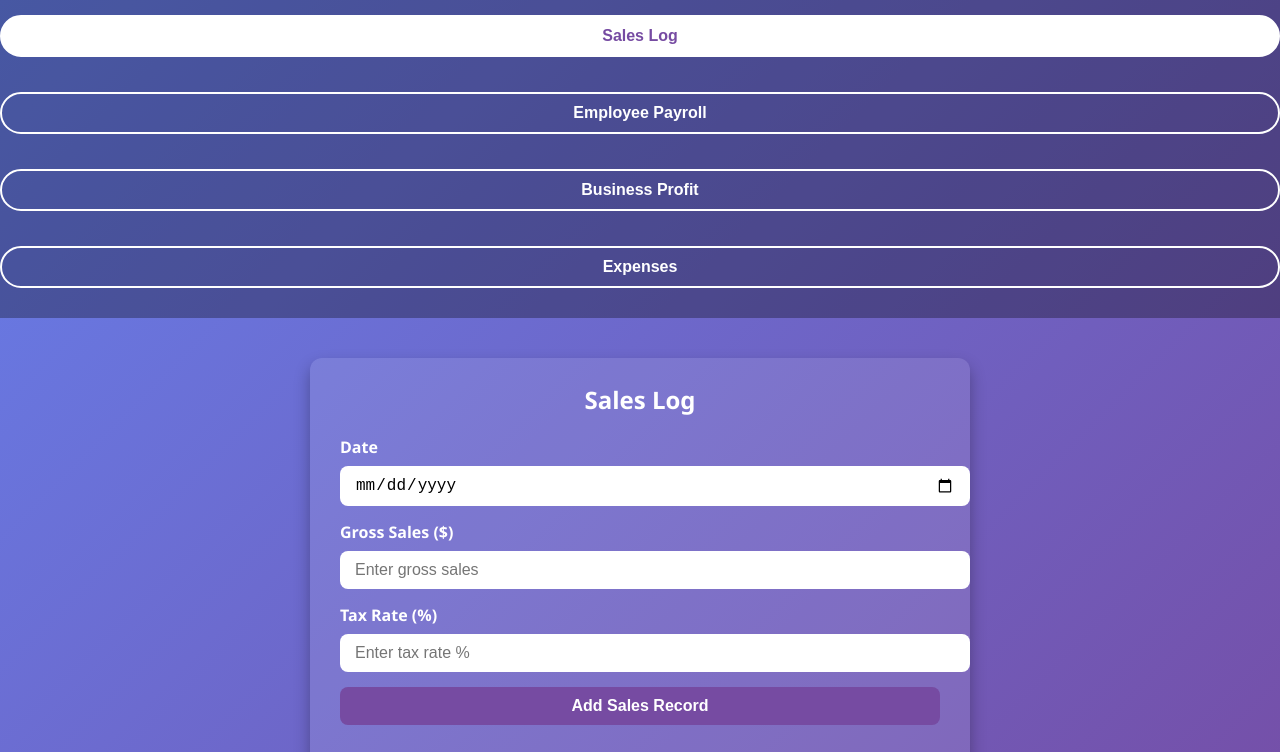
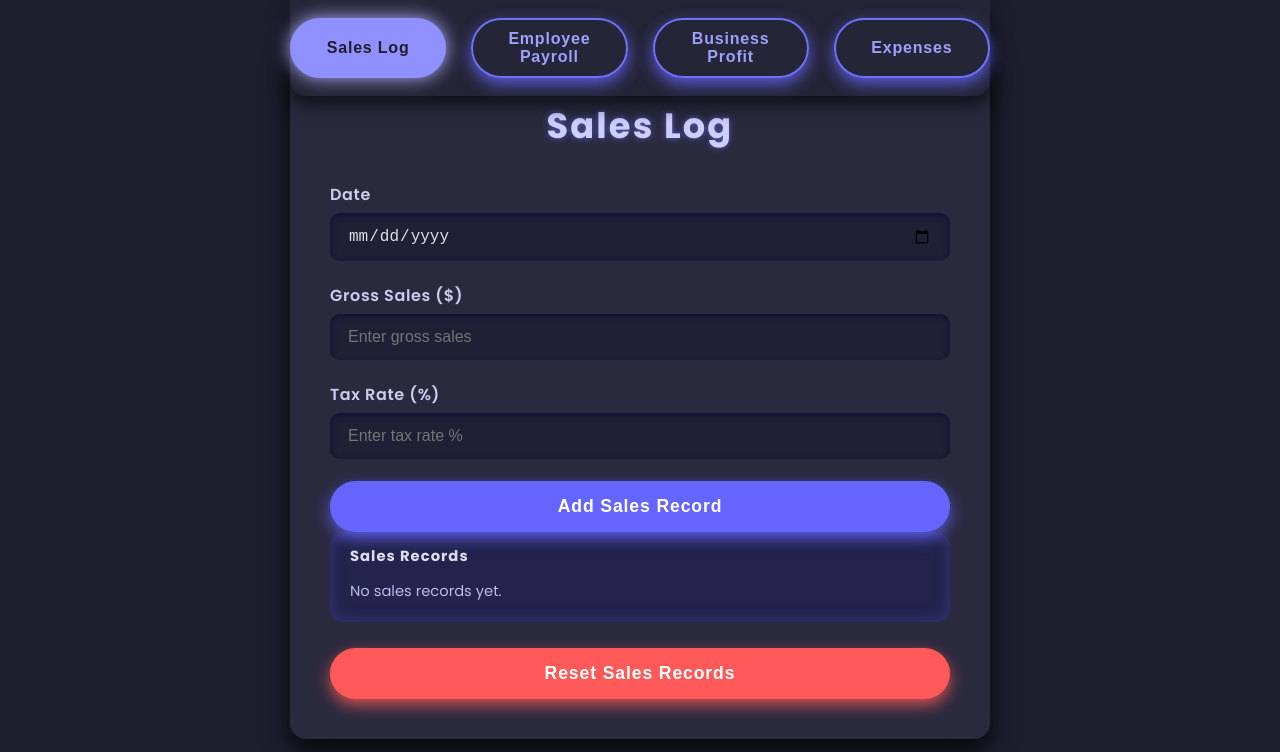
Before and after one commit to AlsGarage763/fivem-business-dashboard, a plain HTML site: page index.html in a window 1280 px wide. Both pictures are taken after a click on the button "Sales Log". Shown: the top 752 px of the page. Drawn offline with Linux system fonts and the light colour scheme.

Commit message:
Add files via upload
updated website

```diff
--- a/index.html
+++ b/index.html
@@ -5,97 +5,216 @@
 <meta name="viewport" content="width=device-width, initial-scale=1" />
 <title>FiveM Business Dashboard</title>
 <style>
+  /* Reset and base styles */
+  * {
+    box-sizing: border-box;
+  }
   body {
-    font-family: 'Segoe UI', Tahoma, Geneva, Verdana, sans-serif;
-    background: linear-gradient(135deg, #667eea, #764ba2);
-    color: #fff;
+    font-family: 'Poppins', sans-serif;
+    background: #1e1e2f;
+    color: #e0e0e0;
     margin: 0;
     padding: 0;
+    min-height: 100vh;
+    display: flex;
+    flex-direction: column;
+    align-items: center;
   }
+
+  /* Container for main content */
+  main {
+    max-width: 700px;
+    width: 95%;
+    margin: 40px auto 60px auto;
+    background: #2a2a3f;
+    border-radius: 16px;
+    box-shadow: 0 12px 28px rgba(0,0,0,0.8);
+    padding: 30px 40px 40px 40px;
+  }
+
+  /* Navigation styles */
   nav {
-    background: rgba(0,0,0,0.3);
+    width: 100%;
+    background: #252538;
     display: flex;
     justify-content: center;
-    gap: 20px;
-    padding: 15px 0;
-    position: sticky;
+    gap: 25px;
+    padding: 18px 0;
+    border-radius: 0 0 16px 16px;
+    box-shadow: 0 8px 20px rgba(0,0,0,0.7);
+    position: fixed;
     top: 0;
-    z-index: 10;
-    flex-wrap: wrap;
+    left: 50%;
+    transform: translateX(-50%);
+    max-width: 700px;
+    z-index: 100;
   }
   nav button {
     background: transparent;
-    border: 2px solid #fff;
-    color: white;
-    padding: 10px 20px;
-    border-radius: 25px;
+    border: 2.5px solid #7070ff;
+    color: #a0a0ff;
+    padding: 10px 26px;
+    border-radius: 30px;
     font-weight: 600;
+    font-size: 16px;
     cursor: pointer;
-    transition: 0.3s ease;
-    white-space: nowrap;
+    transition: all 0.3s ease;
+    letter-spacing: 0.05em;
+    user-select: none;
   }
-  nav button:hover, nav button.active {
-    background: #fff;
-    color: #764ba2;
+  nav button:hover {
+    background: #7070ff;
+    color: #1e1e2f;
+    box-shadow: 0 0 10px #8c8cff;
   }
+  nav button.active {
+    background: #9090ff;
+    color: #1e1e2f;
+    border-color: #9090ff;
+    box-shadow: 0 0 18px #b0b0ff;
+  }
+
+  /* Section styles */
   section {
-    max-width: 600px;
-    margin: 40px auto;
-    background: rgba(255,255,255,0.1);
-    border-radius: 12px;
-    padding: 25px 30px;
-    box-shadow: 0 8px 16px rgba(0,0,0,0.3);
+    display: none;
+    animation: fadeIn 0.5s ease forwards;
+  }
+  section.active {
+    display: block;
   }
   h2 {
-    margin-top: 0;
-    margin-bottom: 20px;
+    font-weight: 700;
+    font-size: 2.2rem;
     text-align: center;
+    margin-bottom: 30px;
+    letter-spacing: 0.06em;
+    color: #cfcfff;
+    text-shadow: 0 0 6px #7070ffaa;
   }
+
+  /* Form label and input */
   label {
     display: block;
-    margin-bottom: 8px;
+    margin-bottom: 6px;
     font-weight: 600;
+    color: #ccccee;
+    letter-spacing: 0.04em;
   }
-  input, select, button {
+  input, select {
     width: 100%;
-    padding: 10px 15px;
-    border-radius: 8px;
+    padding: 14px 18px;
+    font-size: 1rem;
+    border-radius: 10px;
     border: none;
-    margin-bottom: 15px;
-    font-size: 16px;
+    margin-bottom: 22px;
+    background: #1f1f36;
+    color: #e0e0e0;
+    box-shadow: inset 0 2px 6px #111133;
+    transition: box-shadow 0.3s ease;
+  }
+  input:focus, select:focus {
+    outline: none;
+    box-shadow: 0 0 10px #7070ffcc;
+    background: #2a2a50;
+  }
+
+  /* Buttons */
+  button {
+    width: 100%;
+    padding: 15px;
+    font-weight: 700;
+    font-size: 1.1rem;
+    border-radius: 40px;
+    border: none;
+    background: #6565ff;
+    color: #fff;
+    cursor: pointer;
+    box-shadow: 0 6px 15px #6565ffcc;
+    transition: background 0.3s ease, box-shadow 0.3s ease;
+    letter-spacing: 0.05em;
+    user-select: none;
+  }
+  button:hover {
+    background: #9090ff;
+    box-shadow: 0 8px 22px #9090ffcc;
+  }
+  button.reset-btn {
+    background: #ff5959;
+    box-shadow: 0 6px 15px #ff5959cc;
+    margin-top: 12px;
+  }
+  button.reset-btn:hover {
+    background: #ff7b7b;
+    box-shadow: 0 8px 22px #ff7b7bcc;
+  }
+
+  /* Result area */
+  .result {
+    margin-top: 18px;
+    background: #1f1f36;
+    padding: 20px 25px;
+    border-radius: 14px;
+    box-shadow: inset 0 0 8px #5555ffaa;
+    font-weight: 700;
+    font-size: 1.2rem;
+    letter-spacing: 0.05em;
+    line-height: 1.6;
+    white-space: pre-line;
+  }
+
+  /* Scrollable log lists */
+  .log-list {
+    max-height: 250px;
+    overflow-y: auto;
+    background: #23234d;
+    border-radius: 14px;
+    padding: 14px 20px;
+    color: #bbbbee;
+    font-size: 0.92rem;
+    box-shadow: inset 0 0 15px #7070ff44;
+    margin-bottom: 14px;
+  }
+  .log-list h4 {
+    margin-top: 0;
+    margin-bottom: 14px;
+    color: #ddddee;
+    font-weight: 700;
+    letter-spacing: 0.07em;
+  }
+  .log-list p {
+    margin: 6px 0;
+  }
+
+  /* Fade in animation */
+  @keyframes fadeIn {
+    from {opacity: 0;}
+    to {opacity: 1;}
+  }
+
+  /* Responsive */
+  @media (max-width: 480px) {
+    main {
+      padding: 20px 20px 30px 20px;
+    }
+    nav {
+      gap: 14px;
+      padding: 12px 0;
+    }
+    nav button {
+      padding: 8px 14px;
+      font-size: 14px;
+    }
+    h2 {
+      font-size: 1.8rem;
+      margin-bottom: 20px;
     }
     button {
-    background: #764ba2;
-    color: white;
-    font-weight: 700;
-    border: none;
+      font-size: 1rem;
+      padding: 13px;
     }
-  button:hover {
-    background: #667eea;
-  }
-  .result {
-    text-align: center;
-    font-size: 20px;
-    font-weight: 700;
-    margin-top: 10px;
-  }
-  .log-list {
-    max-height: 200px;
-    overflow-y: auto;
-    margin-top: 15px;
-    border-top: 1px solid #ddd;
-    padding-top: 10px;
-    color: #eee;
-  }
-  .log-list p {
-    font-size: 14px;
-    margin: 4px 0;
-  }
-  .reset-btn {
-    background: #ff4d4d;
-    margin-top: 10px;
   }
 </style>
+<link href="https://fonts.googleapis.com/css2?family=Poppins:wght@400;600;700&display=swap" rel="stylesheet" />
 </head>
 <body>
 
@@ -106,8 +225,9 @@
   <button id="nav-expenses">Expenses</button>
 </nav>
 
+<main>
   <!-- SALES LOG SECTION -->
-<section id="sales-section">
+  <section id="sales-section" class="active">
     <h2>Sales Log</h2>
     <label for="sales-date">Date</label>
     <input type="date" id="sales-date" />
@@ -124,7 +244,7 @@
   </section>
 
   <!-- EMPLOYEE PAYROLL SECTION -->
-<section id="payroll-section" style="display:none;">
+  <section id="payroll-section">
     <h2>Employee Payroll</h2>
     <label for="payroll-date">Date</label>
     <input type="date" id="payroll-date" />
@@ -148,7 +268,7 @@
   </section>
 
   <!-- BUSINESS PROFIT SECTION -->
-<section id="profit-section" style="display:none;">
+  <section id="profit-section">
     <h2>Business Profit</h2>
     <button id="calculate-profit-btn">Calculate Profit</button>
     <div class="result" id="profit-result"></div>
@@ -159,90 +279,61 @@
   </section>
 
   <!-- EXPENSES SECTION -->
-<section id="expenses-section" style="display:none;">
+  <section id="expenses-section">
     <h2>Expenses</h2>
     <label for="expense-date">Date</label>
     <input type="date" id="expense-date" />
     <label for="expense-category">Category</label>
-  <input type="text" id="expense-category" placeholder="e.g. Materials, Rent" />
+    <input type="text" id="expense-category" placeholder="E.g. materials, rent, utilities" />
     <label for="expense-amount">Amount ($)</label>
     <input type="number" id="expense-amount" min="0" step="0.01" placeholder="Enter amount spent" />
-  <button id="add-expense-btn">Add Expense</button>
+    <button id="add-expense-btn">Add Expense Record</button>
 
     <div class="log-list" id="expense-log-list">
       <h4>Expense Records</h4>
     </div>
-
-  <div class="result" id="monthly-expense-total"></div>
     <button id="reset-expenses" class="reset-btn">Reset Expense Records</button>
   </section>
+</main>
 
 <script>
-// Constants
   const PAY_PER_LOG = 500;
 
-// Utility functions for localStorage
+  // Helper localStorage functions
   function getLocalData(key) {
     return JSON.parse(localStorage.getItem(key)) || [];
   }
-
   function setLocalData(key, data) {
     localStorage.setItem(key, JSON.stringify(data));
   }
 
   // NAVIGATION
-const navSales = document.getElementById('nav-sales');
-const navPayroll = document.getElementById('nav-payroll');
-const navProfit = document.getElementById('nav-profit');
-const navExpenses = document.getElementById('nav-expenses');
-
-const salesSection = document.getElementById('sales-section');
-const payrollSection = document.getElementById('payroll-section');
-const profitSection = document.getElementById('profit-section');
-const expensesSection = document.getElementById('expenses-section');
-
-function setActiveNav(button) {
-  [navSales, navPayroll, navProfit, navExpenses].forEach(btn => btn.classList.remove('active'));
-  button.classList.add('active');
-}
-
-navSales.onclick = () => {
-  setActiveNav(navSales);
-  salesSection.style.display = 'block';
-  payrollSection.style.display = 'none';
-  profitSection.style.display = 'none';
-  expensesSection.style.display = 'none';
-  renderSalesLogs();
+  const navButtons = {
+    sales: document.getElementById('nav-sales'),
+    payroll: document.getElementById('nav-payroll'),
+    profit: document.getElementById('nav-profit'),
+    expenses: document.getElementById('nav-expenses')
+  };
+  const sections = {
+    sales: document.getElementById('sales-section'),
+    payroll: document.getElementById('payroll-section'),
+    profit: document.getElementById('profit-section'),
+    expenses: document.getElementById('expenses-section')
   };
 
-navPayroll.onclick = () => {
-  setActiveNav(navPayroll);
-  salesSection.style.display = 'none';
-  payrollSection.style.display = 'block';
-  profitSection.style.display = 'none';
-  expensesSection.style.display = 'none';
-  renderPayrollLogs();
-};
+  Object.keys(navButtons).forEach(key => {
+    navButtons[key].addEventListener('click', () => {
+      // Toggle active button
+      Object.values(navButtons).forEach(btn => btn.classList.remove('active'));
+      navButtons[key].classList.add('active');
 
-navProfit.onclick = () => {
-  setActiveNav(navProfit);
-  salesSection.style.display = 'none';
-  payrollSection.style.display = 'none';
-  profitSection.style.display = 'block';
-  expensesSection.style.display = 'none';
-  renderProfitLogs();
-};
+      // Show corresponding section
+      Object.values(sections).forEach(sec => sec.classList.remove('active'));
+      sections[key].classList.add('active');
+    });
+  });
 
-navExpenses.onclick = () => {
-  setActiveNav(navExpenses);
-  salesSection.style.display = 'none';
-  payrollSection.style.display = 'none';
-  profitSection.style.display = 'none';
-  expensesSection.style.display = 'block';
-  renderExpenseLogs();
-};
-
-// SALES LOG FUNCTIONS
+  // --- SALES LOG ---
   const salesDateInput = document.getElementById('sales-date');
   const salesGrossInput = document.getElementById('sales-gross');
   const salesTaxInput = document.getElementById('sales-tax');
@@ -254,8 +345,8 @@ addSaleBtn.onclick = () => {
     const date = salesDateInput.value;
     const gross = parseFloat(salesGrossInput.value);
     const taxRate = parseFloat(salesTaxInput.value);
-  if (!date || isNaN(gross) || isNaN(taxRate)) {
-    alert('Please enter valid date, gross sales, and tax rate.');
+    if (!date || isNaN(gross) || gross < 0 || isNaN(taxRate) || taxRate < 0 || taxRate > 100) {
+      alert('Please enter valid date, gross sales, and tax rate (0-100).');
       return;
     }
     const sales = getLocalData('salesLogs');
@@ -274,8 +365,10 @@ function renderSalesLogs() {
       salesLogList.innerHTML += '<p>No sales records yet.</p>';
       return;
     }
-  sales.forEach((sale, i) => {
-    salesLogList.innerHTML += `<p>${sale.date} - Gross: $${sale.gross.toFixed(2)}, Tax Rate: ${sale.taxRate}%</p>`;
+    sales.sort((a,b) => b.date.localeCompare(a.date));
+    sales.forEach(sale => {
+      const net = sale.gross * (1 - sale.taxRate / 100);
+      salesLogList.innerHTML += `<p><strong>${sale.date}</strong> - Gross: $${sale.gross.toFixed(2)}, Tax: ${sale.taxRate}%, Net: $${net.toFixed(2)}</p>`;
     });
   }
 
@@ -286,7 +379,7 @@ resetSalesBtn.onclick = () => {
     }
   };
 
-// PAYROLL FUNCTIONS
+  // --- EMPLOYEE PAYROLL ---
   const payrollDateInput = document.getElementById('payroll-date');
   const employeeSelect = document.getElementById('employee-select');
   const logsWorkedInput = document.getElementById('logs-worked');
@@ -296,14 +389,14 @@ const resetPayrollBtn = document.getElementById('reset-payroll');
 
   addPayrollBtn.onclick = () => {
     const date = payrollDateInput.value;
-  const employee = employeeSelect.options[employeeSelect.selectedIndex].text;
+    const employeeName = employeeSelect.options[employeeSelect.selectedIndex].text;
     const logs = parseInt(logsWorkedInput.value, 10);
-  if (!date || !employee || isNaN(logs)) {
-    alert('Please enter valid date, select employee, and logs worked.');
+    if (!date || !employeeName || isNaN(logs) || logs < 0) {
+      alert('Please enter valid date, select employee, and enter logs worked.');
       return;
     }
     const payrolls = getLocalData('payrollLogs');
-  payrolls.push({ date, employee, logs });
+    payrolls.push({ date, employee: employeeName, logs });
     setLocalData('payrollLogs', payrolls);
     payrollDateInput.value = '';
     logsWorkedInput.value = '';
@@ -317,8 +410,9 @@ function renderPayrollLogs() {
       payrollLogList.innerHTML += '<p>No payroll records yet.</p>';
       return;
     }
-  payrolls.forEach((p, i) => {
-    payrollLogList.innerHTML += `<p>${p.date} - ${p.employee} worked ${p.logs} logs ($${(p.logs * PAY_PER_LOG).toFixed(2)})</p>`;
+    payrolls.sort((a,b) => b.date.localeCompare(a.date));
+    payrolls.forEach(p => {
+      payrollLogList.innerHTML += `<p><strong>${p.date}</strong> - ${p.employee} worked ${p.logs} logs ($${(p.logs * PAY_PER_LOG).toFixed(2)})</p>`;
     });
   }
 
@@ -329,20 +423,19 @@ resetPayrollBtn.onclick = () => {
     }
   };
 
-// EXPENSES FUNCTIONS
+  // --- EXPENSES ---
   const expenseDateInput = document.getElementById('expense-date');
   const expenseCategoryInput = document.getElementById('expense-category');
   const expenseAmountInput = document.getElementById('expense-amount');
   const addExpenseBtn = document.getElementById('add-expense-btn');
   const expenseLogList = document.getElementById('expense-log-list');
-const monthlyExpenseTotal = document.getElementById('monthly-expense-total');
   const resetExpensesBtn = document.getElementById('reset-expenses');
 
   addExpenseBtn.onclick = () => {
     const date = expenseDateInput.value;
     const category = expenseCategoryInput.value.trim();
     const amount = parseFloat(expenseAmountInput.value);
-  if (!date || !category || isNaN(amount)) {
+    if (!date || !category || isNaN(amount) || amount < 0) {
       alert('Please enter valid date, category, and amount.');
       return;
     }
@@ -360,26 +453,12 @@ function renderExpenseLogs() {
     expenseLogList.innerHTML = '<h4>Expense Records</h4>';
     if (expenses.length === 0) {
       expenseLogList.innerHTML += '<p>No expense records yet.</p>';
-    monthlyExpenseTotal.innerHTML = '';
       return;
     }
-  // Sort expenses by date descending
     expenses.sort((a,b) => b.date.localeCompare(a.date));
-  expenses.forEach((e, i) => {
-    expenseLogList.innerHTML += `<p>${e.date} - ${e.category}: $${e.amount.toFixed(2)}</p>`;
+    expenses.forEach(e => {
+      expenseLogList.innerHTML += `<p><strong>${e.date}</strong> - ${e.category}: $${e.amount.toFixed(2)}</p>`;
     });
-
-  // Calculate total expenses for current month
-  const today = new Date();
-  const currentMonth = today.toISOString().slice(0,7); // "YYYY-MM"
-  let monthTotal = 0;
-  expenses.forEach(e => {
-    if (e.date.startsWith(currentMonth)) {
-      monthTotal += e.amount;
-    }
-  });
-
-  monthlyExpenseTotal.innerHTML = `<p><strong>Total Expenses for ${currentMonth}:</strong> $${monthTotal.toFixed(2)}</p>`;
   }
 
   resetExpensesBtn.onclick = () => {
@@ -389,7 +468,7 @@ resetExpensesBtn.onclick = () => {
     }
   };
 
-// BUSINESS PROFIT FUNCTIONS
+  // --- BUSINESS PROFIT ---
   const calculateProfitBtn = document.getElementById('calculate-profit-btn');
   const profitResult = document.getElementById('profit-result');
   const profitLogList = document.getElementById('profit-log-list');
@@ -435,10 +514,10 @@ function calculateBusinessProfit() {
 
     // Display results
     profitResult.innerHTML = `
-    <p>Total Net Profit (after taxes): <strong>$${totalNetProfit.toFixed(2)}</strong></p>
-    <p>Total Salary Owed: <strong>$${totalSalary.toFixed(2)}</strong></p>
-    <p>Total Expenses: <strong>$${totalExpenses.toFixed(2)}</strong></p>
-    <p><strong>Final Business Profit:</strong> $${finalProfit.toFixed(2)}</p>
+      Total Net Profit (after taxes): <strong>$${totalNetProfit.toFixed(2)}</strong><br>
+      Total Salary Owed: <strong>$${totalSalary.toFixed(2)}</strong><br>
+      Total Expenses: <strong>$${totalExpenses.toFixed(2)}</strong><br>
+      <strong>Final Business Profit:</strong> $${finalProfit.toFixed(2)}
     `;
 
     renderProfitLogs();
@@ -446,32 +525,32 @@ function calculateBusinessProfit() {
 
   function renderProfitLogs() {
     const profits = getLocalData('profitHistory');
-  profitLogList.innerHTML = '<h4>Profit History</h4>';
+    profitLogList.innerHTML = '';
     if (profits.length === 0) {
-    profitLogList.innerHTML += '<p>No profit records yet.</p>';
+      profitLogList.innerHTML = '<p>No profit records yet.</p>';
       return;
     }
+    profits.sort((a,b) => b.date.localeCompare(a.date));
     profits.forEach(p => {
-    profitLogList.innerHTML += `<p><strong>${p.date}</strong> — Net Profit: $${p.netProfit.toFixed(2)}, Salary: $${p.totalSalary.toFixed(2)}, Expenses: $${p.totalExpenses.toFixed(2)}, Final Profit: $${p.finalProfit.toFixed(2)}</p>`;
+      profitLogList.innerHTML += `<p><strong>${p.date}</strong> — Net Profit: $${p.netProfit.toFixed(2)}, Salary: $${p.totalSalary.toFixed(2)}, Expenses: $${p.totalExpenses.toFixed(2)}, Final: $${p.finalProfit.toFixed(2)}</p>`;
     });
   }
 
   calculateProfitBtn.onclick = calculateBusinessProfit;
 
   resetProfitBtn.onclick = () => {
-  if (confirm('Are you sure you want to reset profit history?')) {
+    if (confirm('Are you sure you want to reset all profit records?')) {
       localStorage.removeItem('profitHistory');
       profitResult.innerHTML = '';
       renderProfitLogs();
     }
   };
 
-// INITIAL RENDER CALLS
+  // INITIAL RENDER
   renderSalesLogs();
   renderPayrollLogs();
+  renderExpenseLogs();
   renderProfitLogs();
-renderExpenseLogs();
-
 </script>
 
 </body>
```
Lines whose indentation alone changed are shown as unchanged.
